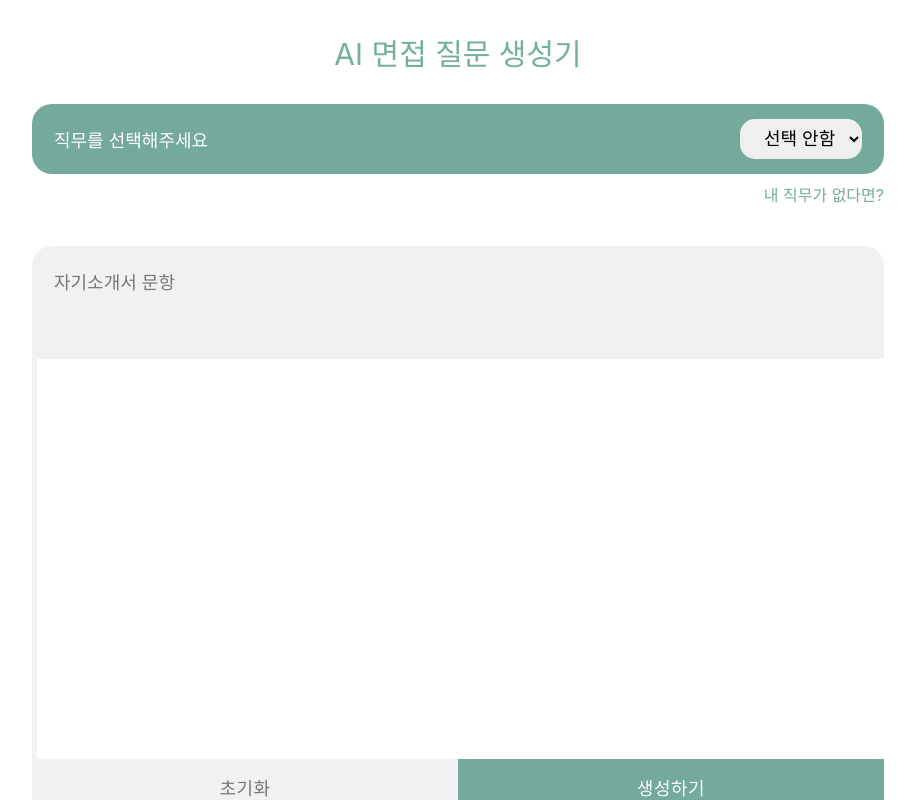
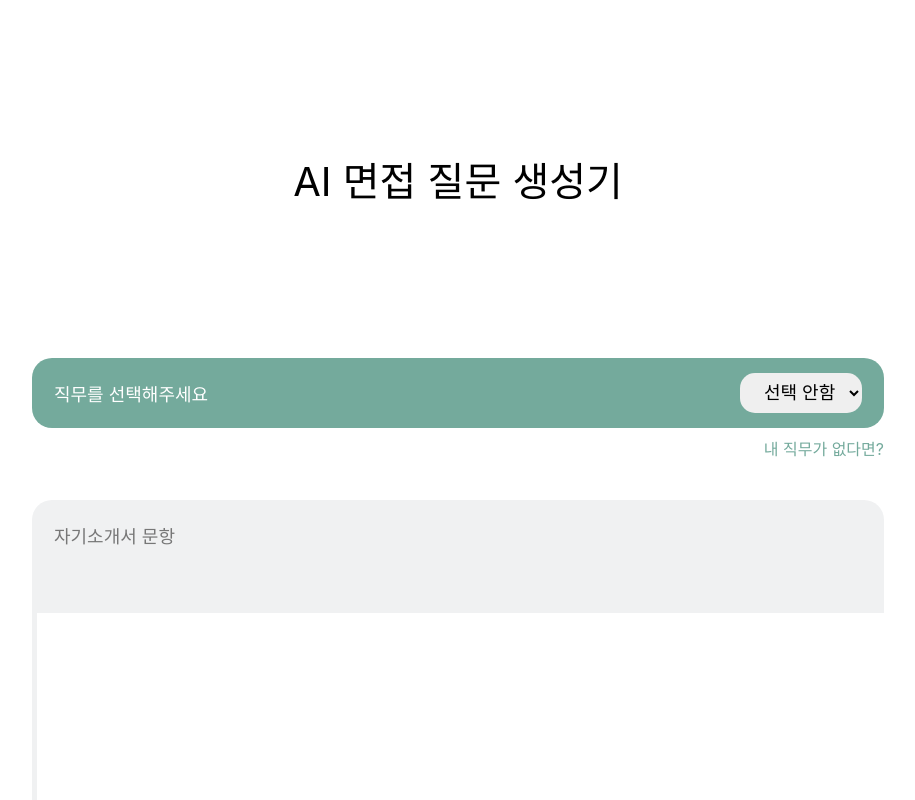
Before and after one commit to LeeHyunJin1997/question-maker-react, a React (Create React App) app in the folder question_maker/: page / in a window 1280 px wide. Shown: the top 800 px of the page, without its empty margins (182-1097 px from the left). Built offline with nearby package versions, Linux system fonts and the light colour scheme.

Commit message:
feat: Header 사이즈 조정

```diff
--- a/question_maker/src/home/Home.css
+++ b/question_maker/src/home/Home.css
@@ -2,9 +2,8 @@
 
 .title {
   text-align: center;
-  color: rgb(116, 176, 156);
-  font-size: 30px;
-  margin-top: 30px;
+  font-size: 40px;
+  margin-top: 150px;
 }
 
 /* Job */
@@ -14,7 +13,7 @@
   display: flex;
   justify-content: space-between;
   align-items: center;
-  margin-top: 30px;
+  margin-top: 150px;
   height: 70px;
   border-radius: 20px;
   padding: 0 22px;
--- a/question_maker/src/home/HomeHeader.js
+++ b/question_maker/src/home/HomeHeader.js
@@ -1,8 +1,6 @@
 function HomeHeader() {
   return (
-    <div>
-      <div className='title'>AI 면접 질문 생성기</div>
-    </div>
+    <div className='title'>AI 면접 질문 생성기</div>
   )
 }
 
```
